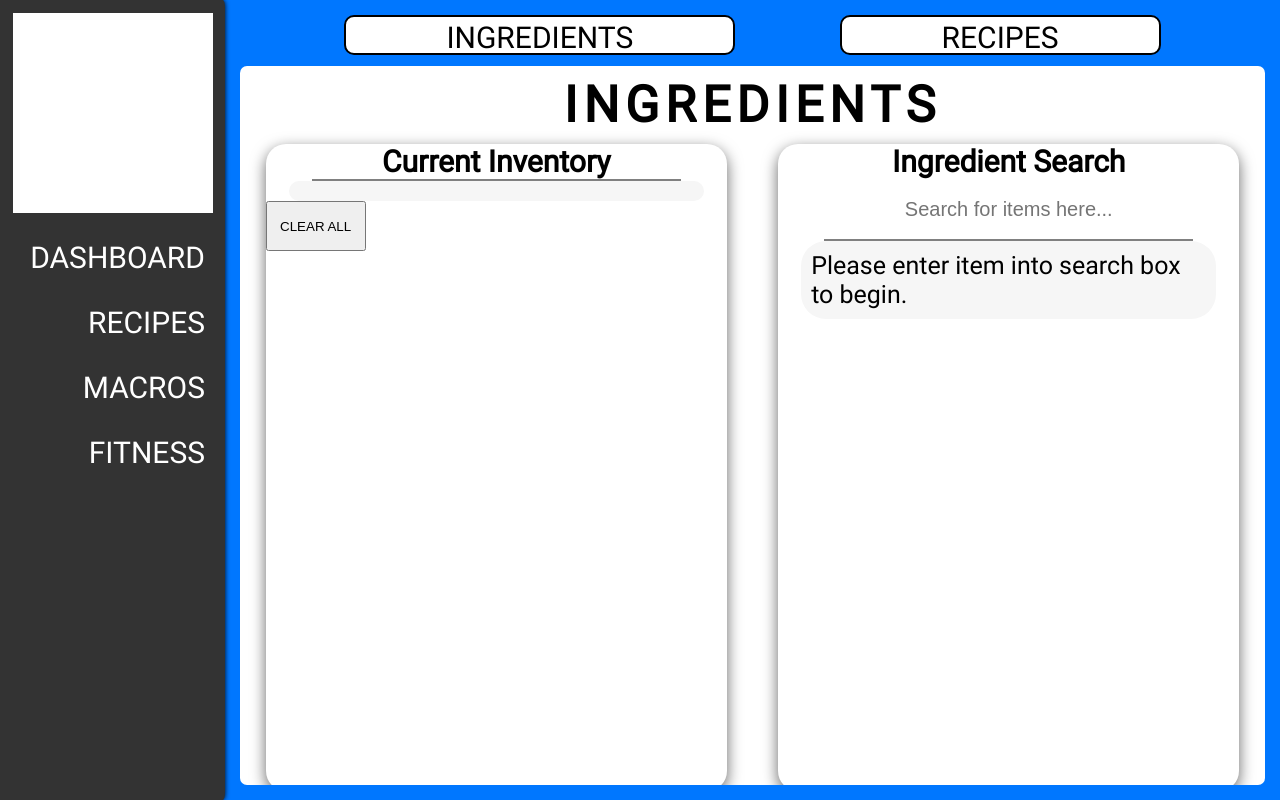
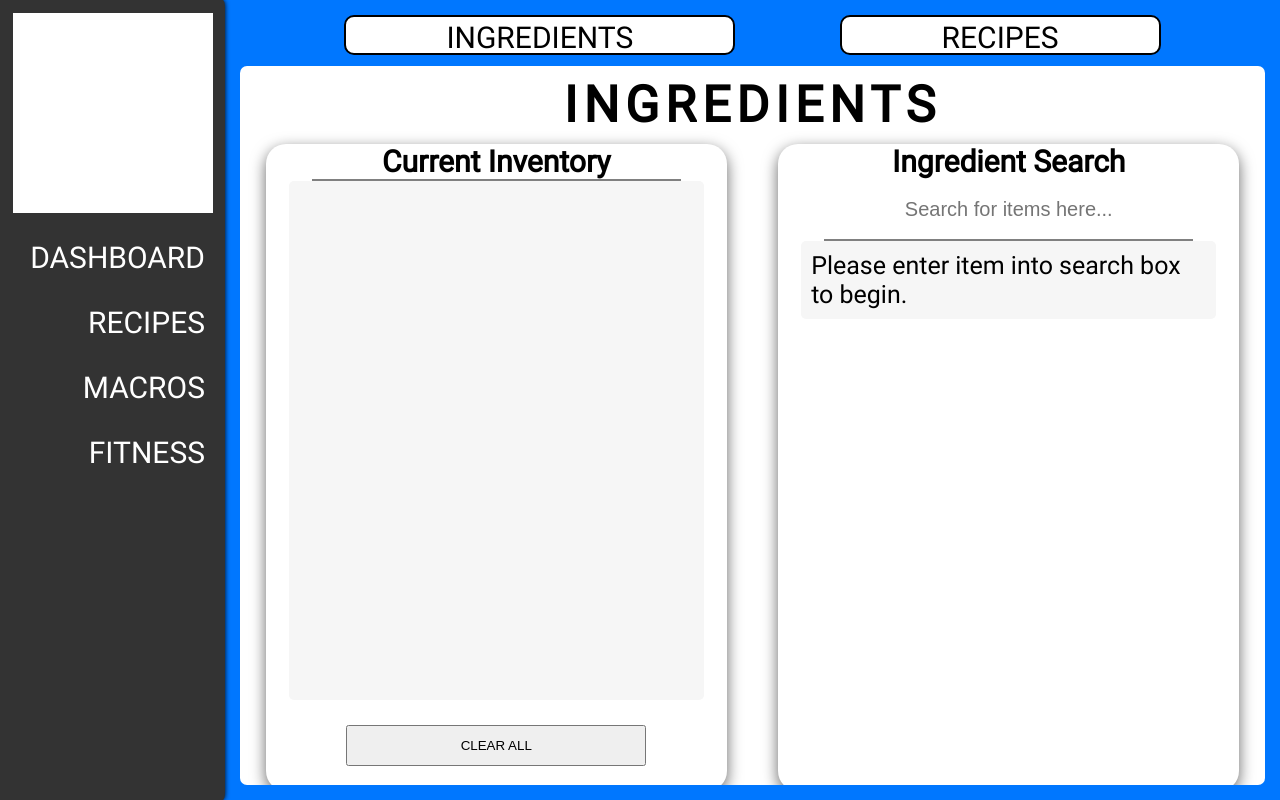
Before and after one commit to Wazmond/foodez, a React (Vite) app: page /recipe in a window 1280 px wide. Built offline with nearby package versions, Linux system fonts and the light colour scheme.

Commit message:
adjusted sizing for elements on ingredients page

```diff
--- a/src/Sites/RecipePage/IngSearch.jsx
+++ b/src/Sites/RecipePage/IngSearch.jsx
@@ -42,7 +42,7 @@ const ResultContainer = styled.div`
     padding: 10px;
     width: 90%;
     text-decoration: none;
-    border-radius: 25px;
+    border-radius: 5px;
     margin: 0 auto;
     list-style-type: none;
 
@@ -89,7 +89,7 @@ export default function IngSearch() {
     useEffect(() => {
         const timeoutHandler = setTimeout(() => {
             setDebouncedValue(inputValue);
-        }, 300);
+        }, 1000);
         return () => {
             clearTimeout(timeoutHandler);
         };
--- a/src/Sites/RecipePage/Inventory.jsx
+++ b/src/Sites/RecipePage/Inventory.jsx
@@ -30,7 +30,8 @@ const PantryInventory = styled.ol`
     justify-content: flex-start;
     padding: 10px;
     width: 90%;
-    border-radius: 25px;
+    height: 100%;
+    border-radius: 5px;
     text-decoration: none;
     margin: 0 auto;
     color: black;
@@ -58,14 +59,15 @@ const InventoryResultSpan = styled.span`
 const InventoryResult = styled.label``;
 
 const ClearItem = styled.button`
-    height: 100%;
+    height: 35px;
     width: 50px;
-    margin-left: auto;
+    margin: 0 15px 0 auto;
 `;
 
 const ClearInv = styled.button`
-     height: 50px;
-     width: 100px;
+    margin: 25px auto;
+    height: 50px;
+    width: 300px;
 `;
 
 export default function Inventory() {
```
